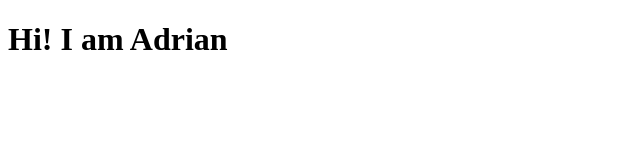
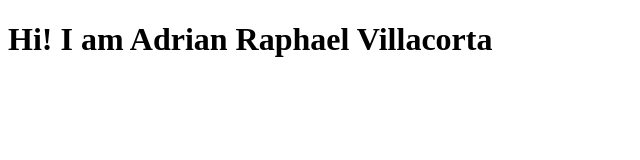
Before and after one commit to adrianraphaelvillacorta/adrianraphaelvillacorta.github.io, a plain HTML site: page index.html in a window 1280 px wide. Shown: the whole page, without its empty margins (0-640 px from the left). Drawn offline with Linux system fonts and the light colour scheme.

Commit message:
with logo

```diff
--- a/index.html
+++ b/index.html
@@ -3,9 +3,10 @@
 <head>
 <meta charset="UTF-8">
 <meta name="viewport" content="width=device-width, initial-scale=1.0">
+<link rel="icon" type ="image/x-con" href="/images/herlad.jpg">
 <title>My First Web Page</title>
 </head>
 <body>
-<h1>Hi! I am Adrian</h1>
+<h1>Hi! I am Adrian Raphael Villacorta</h1>
 </body>
 </html>
```
